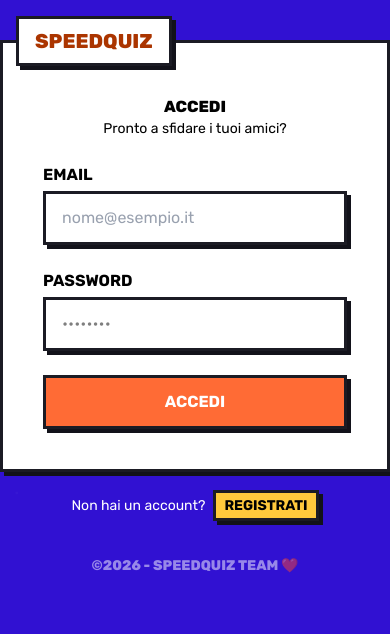
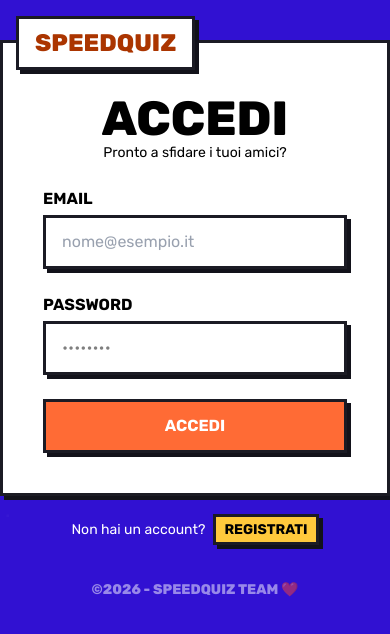
Before and after one commit to Jonnycp/SpeedQuiz, a React (Vite) app in the folder frontend/: page /login in a window 390 px wide. Shown: the top 634 px of the page. Built offline with nearby package versions, Linux system fonts and the light colour scheme; some icons are missing.

Commit message:
fix font-md auth-card

```diff
--- a/frontend/src/components/AuthCard.jsx
+++ b/frontend/src/components/AuthCard.jsx
@@ -12,12 +12,12 @@ const AuthCard = ({isLogin}) => {
        <div className=" font-primary w-full flex flex-col my-10 md:my-20">
             <div className="relative w-full max-w-md mx-auto">
                 <div className="absolute -top-6 left-4 z-10 bg-white border-3 border-neroNonNero shadow-buttons px-4 py-2">
-                   <h2 className="text-terziary font-extrabold text-xl uppercase select-none">SPEEDQUIZ</h2>
+                   <h2 className="text-terziary font-extrabold text-2xl uppercase select-none">SPEEDQUIZ</h2>
             </div>
 
            <form className="w-full bg-white border-3 border-neroNonNero shadow-buttons px-10 py-10 flex flex-col gap-6">
             <div className="text-center">
-                <h1 className="font-extrabold md:text-5xl uppercase mt-3 select-none">
+                <h1 className="font-extrabold text-5xl uppercase mt-3 select-none">
                     {isLogin? "Accedi" : "Crea un account"}
                 </h1>
                 <p className="text-black text-sm normal-case select-none">Pronto a sfidare i tuoi amici?</p>
--- a/frontend/src/pages/Question.jsx
+++ b/frontend/src/pages/Question.jsx
@@ -2,8 +2,10 @@ import GamePhase from '../components/GamePhase.jsx'
 import QuestionCard from '../components/QuestionCard.jsx'
 
 const Question = () => {
+
     return(
         <>
+        <QuestionCard/>
         </>
 
     )
```
